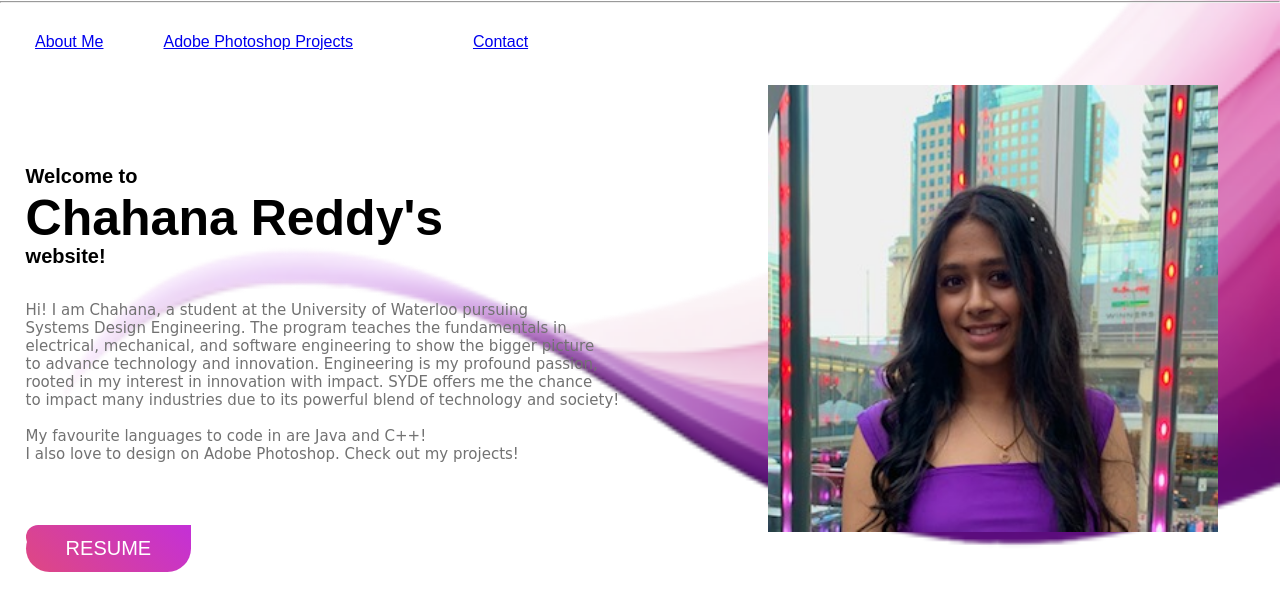
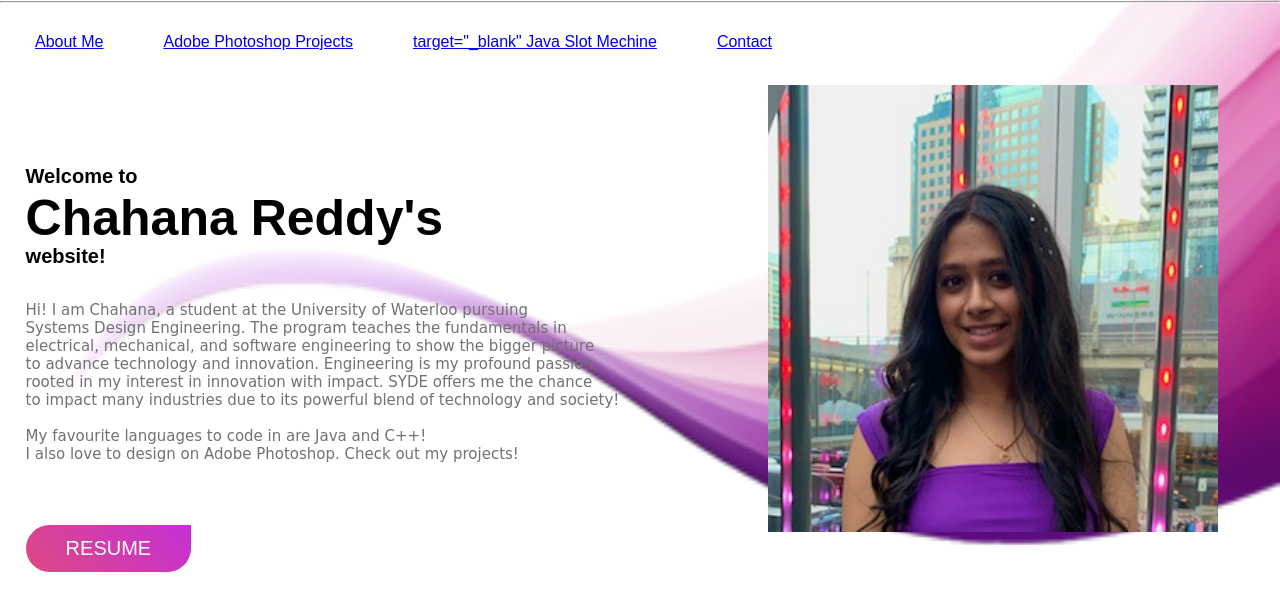
Before and after one commit to Chahanareddy/my-website, a plain HTML site: page index.html in a window 1280 px wide. Shown: the part 155-766 px from the top of the page. Drawn offline with Linux system fonts and the light colour scheme.

Commit message:
Update index.html

```diff
--- a/index.html
+++ b/index.html
@@ -27,7 +27,7 @@
                 <tr>
                     <td><a href="index.html">About Me</a></td>
                     <td><a href="Photoshop.html">Adobe Photoshop Projects</a></td>
-                    <td><a href="https://github.com/Chahanareddy/SlotMachine" target="_blank" class="res"> </a></td>
+                    <td><a href="https://github.com/Chahanareddy/SlotMachine"> target="_blank" Java Slot Mechine </a></td>
                     <td><a href="contact.html">Contact</a></td>
 
                 </tr>
```
